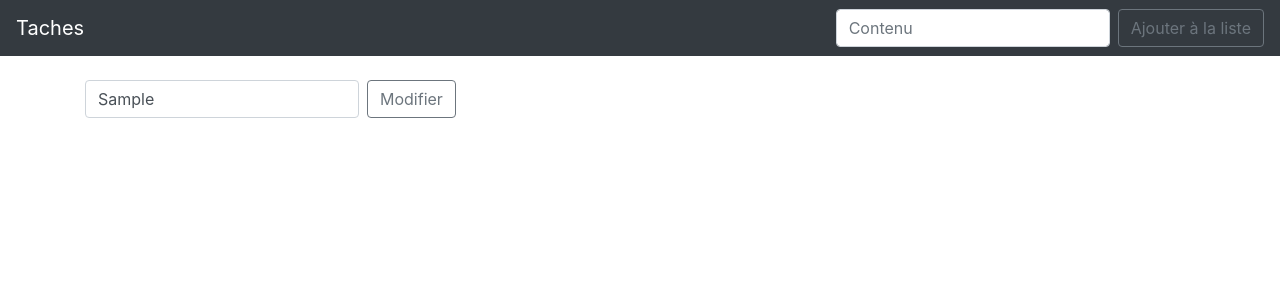
After one commit to exaluc/taches, a Django app: page /modifier/1 in a window 1280 px wide. The commit adds this page. Shown: the top 300 px of the page. Run offline with Django 3.2, Linux system fonts and the light colour scheme; tables that the repository leaves empty hold one stand-in row (values such as "Sample post"); some libraries are stand-ins or nearby versions.

Commit message:
:octocat: ajout possibilité de modif les taches

```diff
--- a/liste_taches/templates/accueil.html
+++ b/liste_taches/templates/accueil.html
@@ -18,13 +18,13 @@
         {% for things in all_items %}
                 {% if things.completed %}
                 <tr class="table-secondary">
-                    <td class="striker">{{ things.item }}</td>
+                    <td class="striker"><a href="{% url 'modifier' things.id %}">{{ things.item }}</a></td>
                     <td><center><a href="{% url 'reprendre' things.id %}">Reprendre</a></center></td>
                     <td><center><a href="{% url 'effacer' things.id %}">Effacer</a></center></td>
                 </tr>
                 {% else %}
                 <tr>
-                        <td>{{ things.item }}</td>
+                        <td><a href="{% url 'modifier' things.id %}">{{ things.item }}</a></td>
                         <td><center><a href="{% url 'fini' things.id %}">Fini</a></center></td>
                         <td><center><a href="{% url 'effacer' things.id %}">Effacer</a></center></td>
                 </tr>
--- /dev/null
+++ b/liste_taches/templates/modif.html
@@ -0,0 +1,17 @@
+{% extends 'base.html' %}
+
+{% block content %}
+    {% if item %}
+
+    <form class="form-inline my-2 my-lg-0" method="POST">
+        {% csrf_token %}
+        <input class="form-control mr-sm-2" type="Search" placeholder="{{ item.item }}" value="{{ item.item }}" aria-label="Search" name="item">
+
+        <imput type="hidden" value="{{ item.fini }}" name="fini">
+
+        <button class="btn btn-outline-secondary my-2 my-sm-0" type="submit">Modifier</button>
+    </form>
+
+    {% endif %}
+
+{% endblock %}
--- a/liste_taches/url.py
+++ b/liste_taches/url.py
@@ -6,4 +6,5 @@ urlpatterns = [
     path('effacer/<liste_id>', views.effacer, name="effacer"),
     path('reprendre/<liste_id>', views.reprendre, name="reprendre"),
     path('fini/<liste_id>', views.fini, name="fini"),
+    path('modifier/<liste_id>', views.modifier, name="modifier"),
 ]
--- a/liste_taches/views.py
+++ b/liste_taches/views.py
@@ -34,3 +34,18 @@ def fini(request, liste_id):
     item.completed = True
     item.save()
     return redirect('accueil')
+
+def modifier(request, liste_id):
+    if request.method == 'POST':
+        item = Liste.objects.get(pk=liste_id)
+
+        form = ListeForm(request.POST or None, instance=item)
+
+        if form.is_valid():
+            form.save()
+            messages.success(request, ('Contenu modifié'))
+            return redirect('accueil')
+
+    else:
+        item = Liste.objects.get(pk=liste_id)
+        return render(request, 'modif.html', {'item': item})
```
